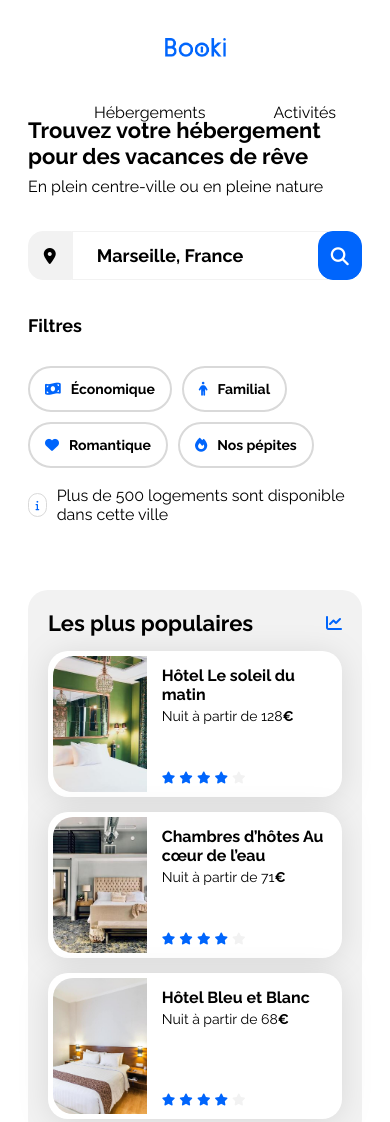
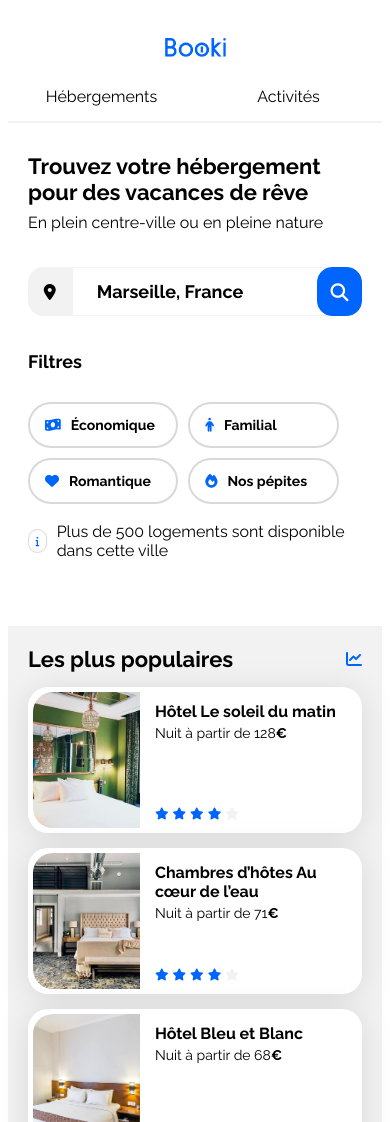
Before and after one commit to Bat057/Booki-project, a plain HTML site: page index.html in a window 390 px wide. Shown: the top 1122 px of the page. Drawn offline with Linux system fonts and the light colour scheme.

Commit message:
ajout responsive mobile

```diff
--- a/css/style.css
+++ b/css/style.css
@@ -77,7 +77,8 @@ nav {
 }
 
 nav img {
-
+    display: flex;
+    align-items: center;
     width: 61px;
     height: 19px;
     margin: 30px 0px 0px 0px;
@@ -85,7 +86,7 @@ nav img {
 
 nav ul {
     display: flex;
-    gap: 68px;
+    /* gap: 68px; */
     text-decoration: none;
     list-style-type: none;
 
@@ -208,7 +209,7 @@ input#submit{
     border-radius: 25px;
     padding: 10px 19px 10px 19px;
 
-    border: 2px solid #D9D9D9
+    border: 2px solid #D9D9D9;
 }
 
 .li-filter i{
@@ -548,28 +549,65 @@ footer li{
 /* Small devices (phones, less than 768px) */
 @media (max-width: 767.98px) {
     /* ... */
+    .main-container{
+        width: 100%;
+        padding:0 ;
+    }
     header{
         margin-bottom: 30px;
+        height: 115px;
     }
     nav{
         flex-direction: column;
     }
+    nav ul{
+        justify-content: space-around;
 
-    header ul{
-        margin:
+        width: 100%;
+
+        margin: 0;
+        padding:0;
     }
+    nav li{
+        width: 50%;
 
+    }
     nav img{
         margin-bottom: 30px;
     }
+
+    nav a{
+        border-bottom: 2px solid #F2F2F2;
+        padding-bottom: 15px;
+        width: 100%;
+        padding-left: 0;
+        display: flex;
+        justify-content: center;
+
+    }
+    nav a:hover{
+        border-bottom: 2px solid #0065FC;
+        padding-bottom: 15px;
+        width: 100%;
+        padding-left: 0;
+        color:#0065FC;
+        display: flex;
+        border-top: 0px;
+        padding-top: 0px;
+    }
+
+    .info{
+        padding:0 20px 0 20px;
+    }
+
     input#submit{
         display: none;
     }
     input#search{
-        margin-right: -10px;
+        margin-right: -15px;
         width: 100%;
+        max-width: 300px;
     }
-
 
     .submit-mobile{
         display: flex;
@@ -590,17 +628,14 @@ footer li{
         gap:10px;
         flex-basis: ;
     }
-    #li-titre{
 
-
-
-
-    }
     .li-filter{
         display: flex;
 
         align-items: center;
-
+        width: 45%;
+        min-width: 135px;
+        max-width: 160px;
 
 
         font-size: 14px;
@@ -611,13 +646,17 @@ footer li{
     .fa-li{
         padding-right: 0px;
     }
-    body{
+   .hebergements-and-populaires section{
+        border-radius: 0;
+   }
+   .hebergements-and-populaires .hebergements{
+    background-color: #FFFFFF;
+   }
 
-    }
-    .main-container{
-        width: 100%;
-        padding:0 20px 0 20px;
-    }
+   section .activites{
+    padding:0 30px 0 30px;
+   }
+
 
     .hebergements-and-populaires{
         flex-direction: column-reverse;
@@ -656,7 +695,7 @@ footer li{
     }
 
     .activites{
-        padding: 0 10px 0 10px;
+        padding: 0 30px 0 30px;
 
     }
 
@@ -669,6 +708,7 @@ footer li{
     .activites img{
         width: 100%;
         max-width: 100%;
+        max-height: 141px;
     }
 
     .activites-card a{
@@ -680,12 +720,23 @@ footer li{
     .activites-card {
         flex-direction: column;
 
-        gap:100px;
+        gap:30px;
 
     }
 
     footer{
+        padding-top:10px;
         flex-direction: column;
+        padding-left: 30px;
+    }
+
+    footer ul{
+        width: auto;
+        margin:0;
+    }
+
+    footer h2{
+        padding-top:20px;
     }
 
 }
--- a/index.html
+++ b/index.html
@@ -18,7 +18,7 @@
     <div class="main-container">
         <header>
             <nav>
-                <img src="./images/logo/Booki.png" alt="Logo Booki">
+                <img class="logo" src="./images/logo/Booki.png" alt="Logo Booki">
 
                 <ul>
                     <li><a href="#">Hébergements</a></li>
```
